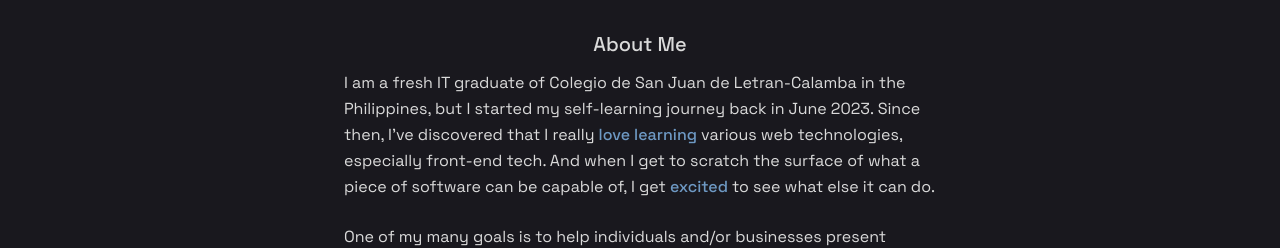
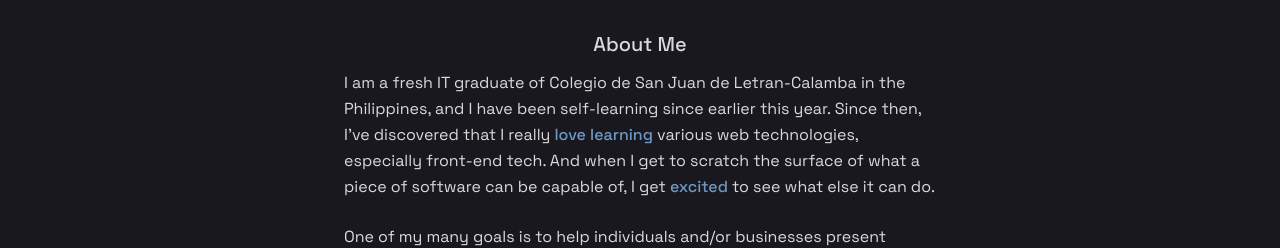
Before and after one commit to jdichh/portfolio-next, a Next.js app: page / in a window 1280 px wide. Shown: the part 558-806 px from the top of the page. Built offline with nearby package versions, Linux system fonts and the light colour scheme.

Commit message:
improved the text in about section

```diff
--- a/src/components/about.tsx
+++ b/src/components/about.tsx
@@ -14,7 +14,7 @@ export default function About() {
       <SectionHeading>About Me</SectionHeading>
       <p className="mb-6">
         I am a fresh IT graduate of Colegio de San Juan de Letran-Calamba in the
-        Philippines, but I started my self-learning journey back in June 2023.
+        Philippines, and I have been self-learning since earlier this year.
         Since then, I've discovered that I really{" "}
         <span className="text-[#6E99C4] font-medium">love learning</span>{" "}
         various web technologies, especially front-end tech. And when I get to scratch the surface of what
```
Also changed, not shown: 1 other file (tests, documents, lock files or other folders).
